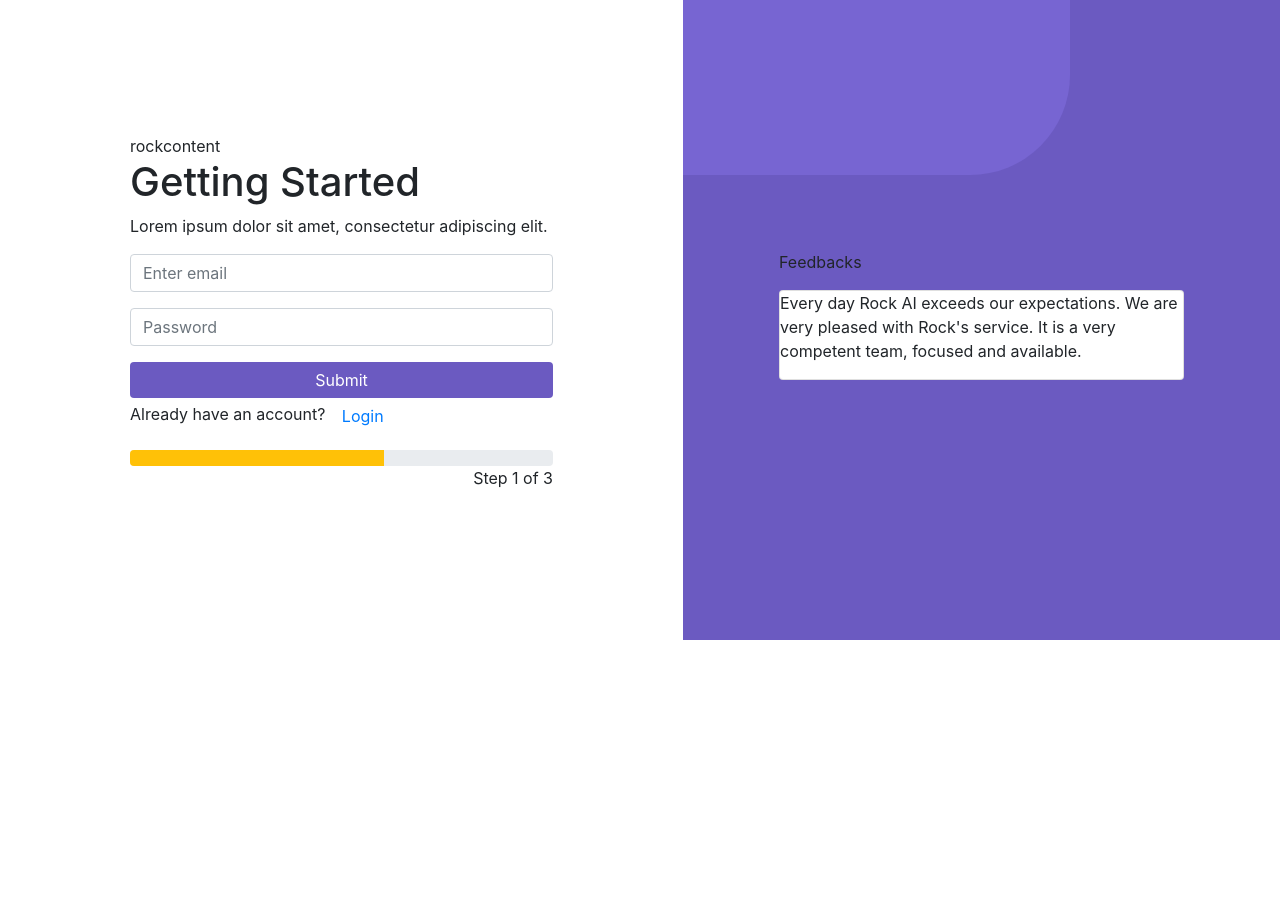
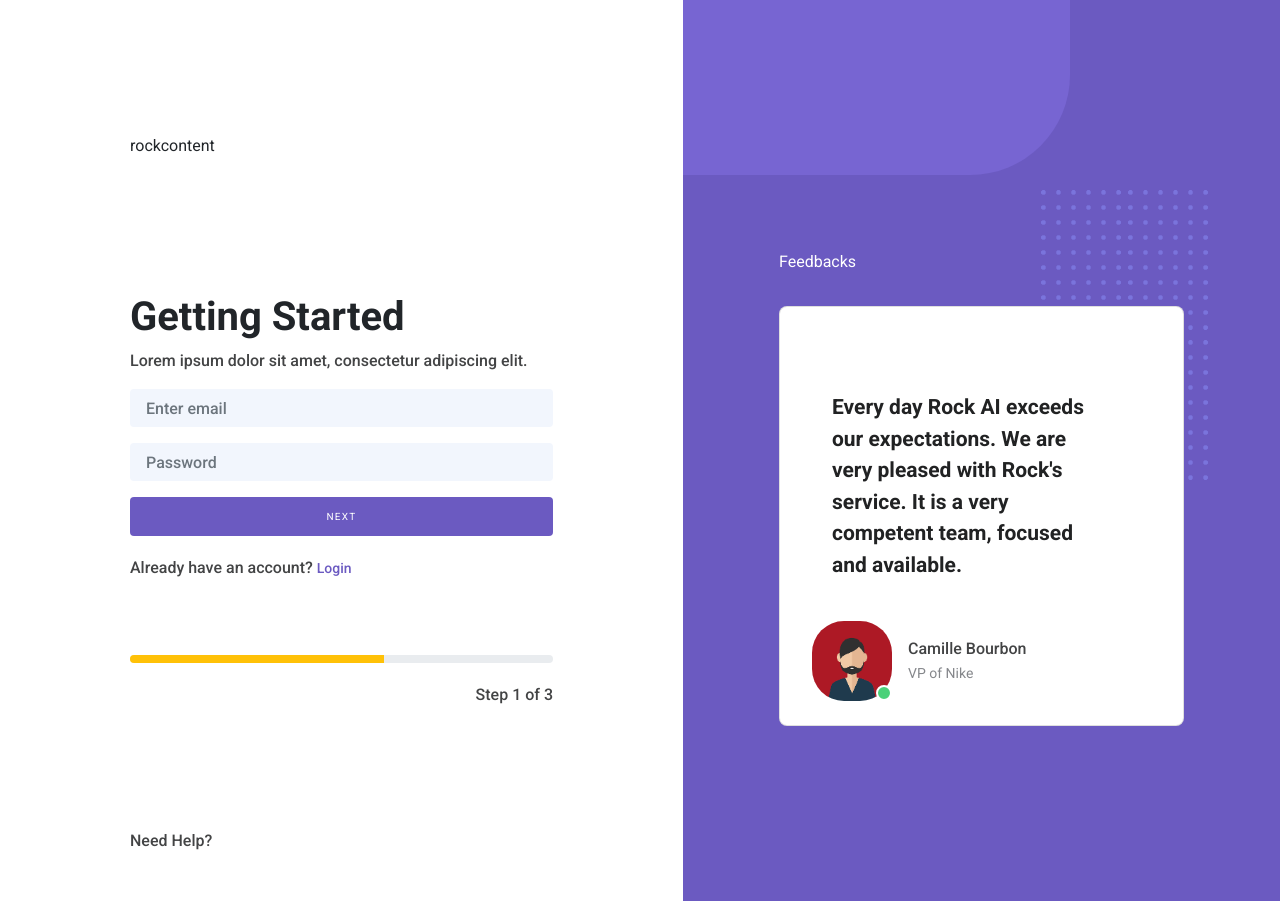
Before and after one commit to super5508/rockcontent, a website: page index.html in a window 1280 px wide. Before the commit the page ends 800 px from the top, so only its background shows below. Drawn offline with Linux system fonts and the light colour scheme.

Commit message:
without images

```diff
--- a/index.html
+++ b/index.html
@@ -15,35 +15,52 @@
   <link href="styles/variable.css" rel="stylesheet">
   <link href="styles/theme.css" rel="stylesheet">
 
+  <!-- Bootstrap Roboto Font -->
+  <link href="https://fonts.googleapis.com/css?family=Roboto:300,400,500,700,900&display=swap" rel="stylesheet">
+
 </head>
 
 <body>
   <div class="signup-wrapper">
-    <div class="signup-form">
-      <div>rockcontent</div>
-      <form>
-        <h1>Getting Started</h1>
-        <p>Lorem ipsum dolor sit amet, consectetur adipiscing elit.</p>
+    <div class="signup-form-wrapper">
+      <div class="logo">rockcontent</div>
+      <form class="signup-form">
+        <h1 class="font-weight-bolder">Getting Started</h1>
+        <p class="form-description">Lorem ipsum dolor sit amet, consectetur adipiscing elit.</p>
         <div class="form-group">
           <input type="email" class="form-control" id="exampleInputEmail1" aria-describedby="emailHelp" placeholder="Enter email">
         </div>
         <div class="form-group">
           <input type="password" class="form-control" id="exampleInputPassword1" placeholder="Password">
         </div>
-        <button type="submit" class="btn btn-primary btn-block rc-primary rc-btn">Submit</button>
-        <p>Already have an account? <a href="#" class="btn btn-link">Login</a></p>
+        <button type="submit" class="btn btn-primary btn-block text-uppercase">next</button>
+        <p class="form-description mt-3">Already have an account? <a href="#" class="btn btn-link">Login</a></p>
       </form>
       <div class="progress">
-        <div class="progress-bar bg-warning" role="progressbar" style="width: 60%" aria-valuenow="60" aria-valuemin="0" aria-valuemax="100"></div>
+        <div class="progress-bar bg-warning " role="progressbar" style="width: 60%" aria-valuenow="60" aria-valuemin="0" aria-valuemax="100"></div>
       </div>
-      <p class="text-right">Step 1 of 3</p>
+      <p class="text-right form-description form-step">Step 1 of 3</p>
+      <p class="form-description">Need Help?</p>
     </div>
     <div class="signup-banner">
       <div class="left-corner"></div>
-      <div>
-        <p>Feedbacks</p>
-        <div class="card">
-          <blockquote>Every day Rock AI exceeds our expectations. We are very pleased with Rock's service. It is a very competent team, focused and available.</blockquote>
+      <div class="banner-card-wrapper">
+        <p class="banner-title">Feedbacks</p>
+        <div class="pattern-top-right">
+            <img src="assets/imgs/pattern-dot.png" alt="dot">
+        </div>
+        <div class="card banner-card">
+          <blockquote class="banner-quote">Every day Rock AI exceeds our expectations. We are very pleased with Rock's service. It is a very competent team, focused and available.</blockquote>
+          <div class="d-flex align-items-center">
+            <div class="feedback-avatar-wrapper">
+              <img src="assets/imgs/avatar.png" alt="avatar" class="feedback-avatar">
+              <div class="feedback-avatar-status"></div>
+            </div>
+            <div class="pl-3">
+              <p class="mb-0 feedback-name">Camille Bourbon</p>
+              <span class="feedback-position">VP of Nike</span>
+            </div>
+          </div>
         </div>
       </div>
     </div>
--- a/styles/theme.css
+++ b/styles/theme.css
@@ -1,19 +1,67 @@
+.logo {
+  height: 39px;
+}
+
 .signup-wrapper {
   display: flex;
   width: 100%;
+  font-family: 'Roboto', sans-serif;
+}
+
+.signup-form-wrapper {
+  min-width: 683px;
+  background-color: #ffffff;
+  padding: 134px 130px 32px;
 }
 
 .signup-form {
-  min-width: 683px;
-  background-color: #ffffff;
-  padding: 134px 130px;
+  margin: 120px 0 70px;
+}
+
+.signup-form .btn-primary {
+  font-size: 10px;
+  padding: 12px 8px;
+  letter-spacing: 1.25px;
+}
+
+.signup-form .btn-link {
+  color: #6b5ac1;
+  font-size: 14px;
+  padding: 6px 0px;
+  font-weight: 500;
+}
+
+.signup-form .form-control {
+  font-weight: 500;
+}
+
+.signup-form-wrapper
+.progress,
+.progress-bar {
+  height: 8px;
+}
+
+.signup-form-wrapper
+.progress {
+  margin-bottom: 20px;
+}
+
+.signup-form-wrapper
+.form-description {
+  color: #434445;
+  font-weight: 500;
+}
+
+.signup-form-wrapper
+.form-step {
+  margin-bottom: 122px;
 }
 
 .signup-banner {
   flex: auto;
   position: relative;
   background-color: #6b5ac1;
-  padding: 250px 96px 32px 96px;
+  padding: 250px 96px 32px;
 }
 
 .signup-banner .left-corner {
@@ -25,3 +73,64 @@
   height: 175px;
   border-radius: 0 0 100px 0;
 }
+
+.banner-title {
+  color: #ffffff;
+  margin-bottom: 32px;
+}
+
+.banner-card {
+  padding: 85px 32px 24px;
+}
+
+.banner-card-wrapper {
+  position: relative;
+}
+
+.banner-card-wrapper
+.pattern-top-right {
+  position: absolute;
+  top: -60px;
+  right: -24px;
+}
+
+.banner-quote {
+  font-weight: 700;
+  font-size: 21px;
+  color: #212223;
+  padding: 0 40px 0 20px;
+  margin-bottom: 40px;
+}
+
+.feedback-avatar-wrapper {
+  position: relative;
+  width: fit-content;
+}
+
+.feedback-avatar {
+  height: 80px;
+  width: 80px;
+  border-radius: 32px;
+  object-fit: cover;
+}
+
+.feedback-avatar-status {
+  position: absolute;
+  bottom: 0;
+  right: 0;
+  height: 16px;
+  width: 16px;
+  border-radius: 100%;
+  border: 2px solid white;
+  background-color: #4bd179;
+}
+
+.feedback-name {
+  color: #434445;
+  font-weight: 500;
+}
+
+.feedback-position {
+  color: #85878b;
+  font-size: 14px;
+}
--- a/styles/variable.css
+++ b/styles/variable.css
@@ -15,3 +15,20 @@
   outline: 0;
   border: none;
 }
+
+.card {
+  background-color: #ffffff;
+  border-radius: 8px;
+}
+
+.form-control {
+  box-shadow: none !important;
+  padding: 14px 16px;
+  border: none;
+  background-color: #f2f6fd;
+  color: #25292c;
+}
+
+.form-control:focus {
+  background-color: #f2f6fd;
+}
```
Also changed, not shown: assets/imgs/avatar.png (added).
